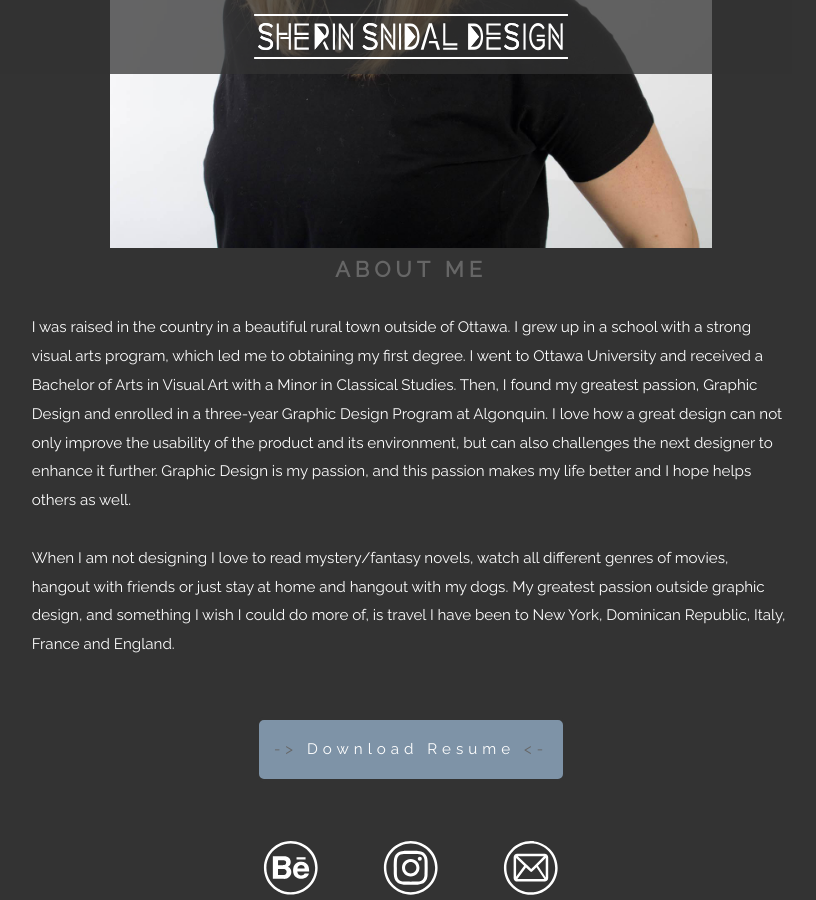
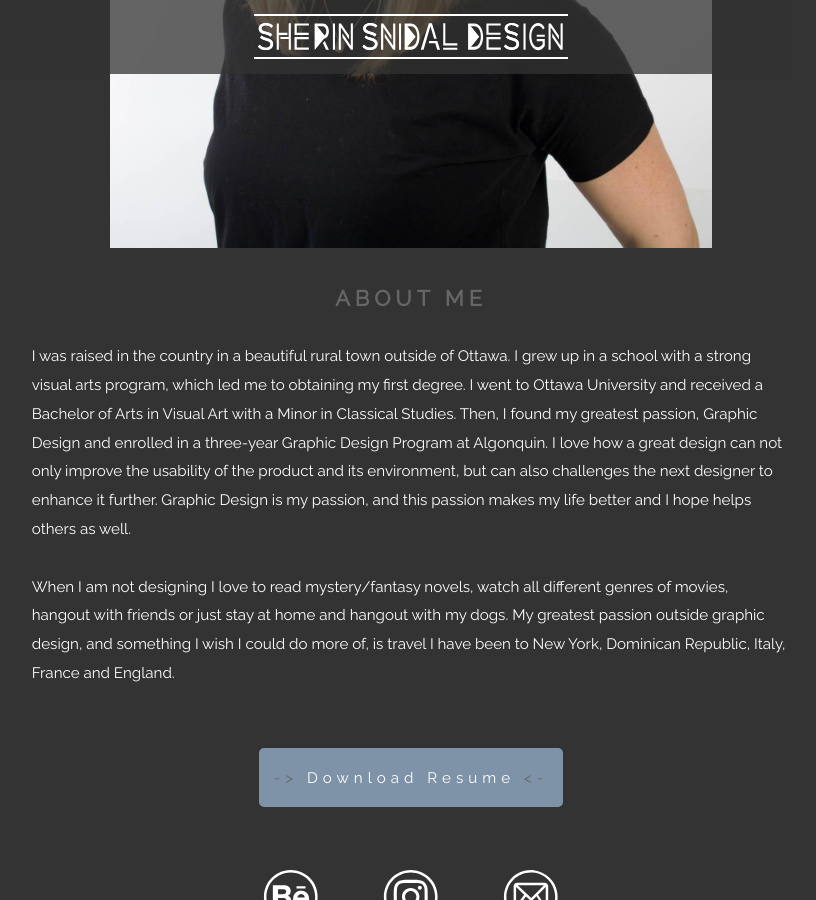
Before and after one commit to tessasherinsnidal/Portfolio, a Jekyll site: the page built from contact-me.html, in a window 1280 px wide and 900 px high, scrolled down 1292 px. Shown: the whole window, without its empty margins (229-1045 px from the left). Built offline with Jekyll 4.4.1, drawn with Linux system fonts in a browser that asks for light colours.

Commit message:
padding to botom of picture

```diff
--- a/contact-me.html
+++ b/contact-me.html
@@ -16,7 +16,7 @@ link: contact-me
 
 <div class="info">
   <div class="">
-    <img class="border tera"src="{{site.baseurl}}/images/tessa-sherin-snidal-profile.jpg" alt="profile picture" style="width:50%">
+    <img class="border pad-b"src="{{site.baseurl}}/images/tessa-sherin-snidal-profile.jpg" alt="profile picture" style="width:50%">
     <h2 class="title mega">About Me</h2>
     <p class="about micro pad-b">I was raised in the country in a beautiful rural town outside of Ottawa. I grew up in a school with a strong visual arts program, which led me to obtaining my first degree. I went to Ottawa University and received a Bachelor of Arts in Visual Art with a Minor in Classical Studies. Then, I found my greatest passion, Graphic Design and enrolled in a three-year Graphic Design Program at Algonquin. I love how a great design can not only improve the usability of the product and its environment, but can also challenges the next designer to enhance it further. Graphic Design is my passion, and this passion makes my life better and I hope helps others as well.<br><br>When I am not designing I love to read mystery/fantasy novels, watch all different genres of movies, hangout with friends or just stay at home and hangout with my dogs. My greatest passion outside graphic design, and something I wish I could do more of, is travel I have been to New York, Dominican Republic, Italy, France and England.
 </p>
```
